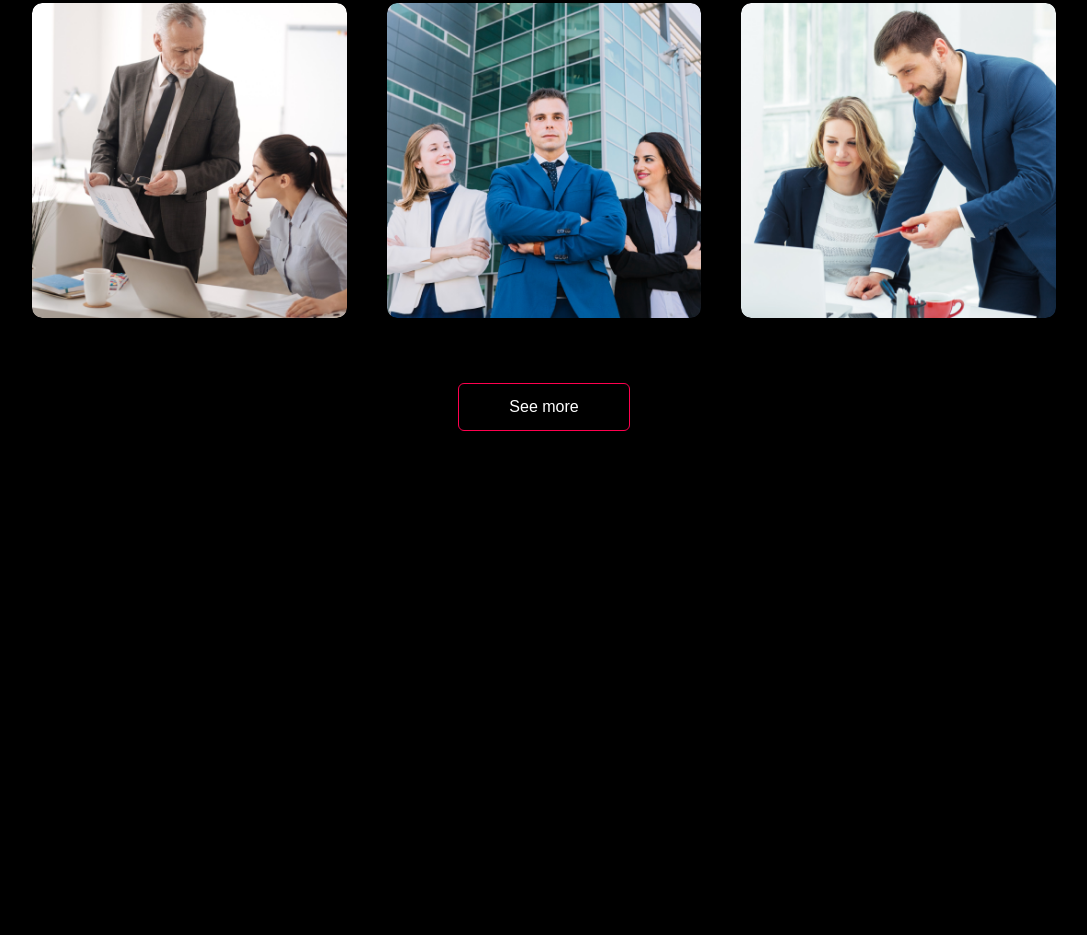
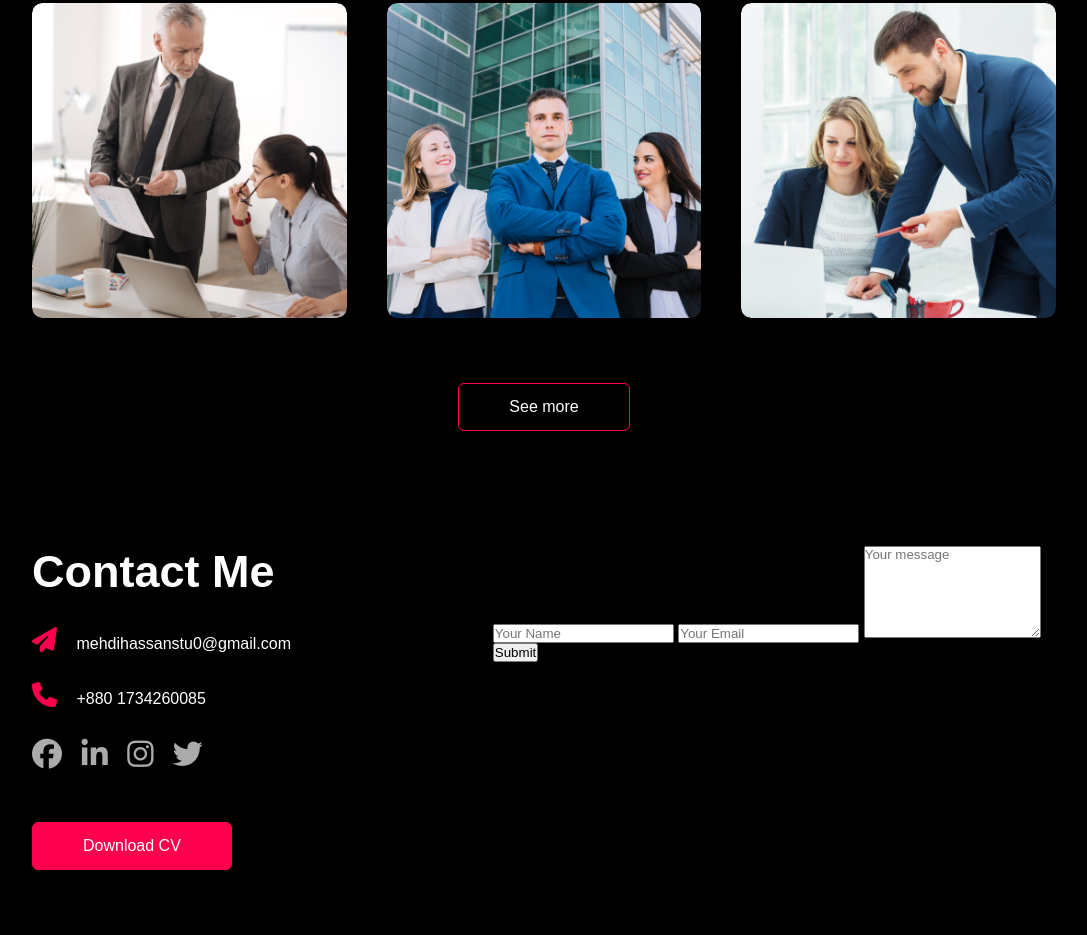
Before and after one commit to mehedi3o/My-portfolio, a plain HTML site: page index.html in a window 1280 px wide. Shown: the part 2135-3070 px from the top of the page, without its empty margins (96-1183 px from the left). Before the commit the page ends 2666 px from the top, so only its background shows below. Drawn offline with Linux system fonts and the light colour scheme.

Commit message:
contact file add

```diff
--- a/index.html
+++ b/index.html
@@ -150,6 +150,37 @@
             <a href="#" class="btn">See more</a>
           </section>
 
+          <!-- contract info -->
+
+          <section id="contact">
+            <div class="container">
+                <div class="row">
+                    <div class="contact-left">
+                        <h1 class="con-sub-title">Contact Me</h1>
+                        <p><i class="fa-solid fa-paper-plane"></i> mehdihassanstu0@gmail.com</p>
+                        <p><i class="fa-solid fa-phone"></i> +880 1734260085</p>
+                        <div class="social-icons">
+                            <a href="#"><i class="fa-brands fa-facebook"></i></a>
+                            <a href=""><i class="fa-brands fa-linkedin-in"></i></a>
+                            <a href=""><i class="fa-brands fa-instagram"></i></a>
+                            <a href=""><i class="fa-brands fa-twitter"></i></a>
+                        </div>
+                        <a href="images/5 mb cv.pdf" download class="btn btn2">Download CV</a>
+
+                    </div>
+                    <div class="contact-right">
+                        <form>
+                            <input type="text" name="name" placeholder="Your Name" required>
+                            <input type="email" name="email" placeholder="Your Email" required>
+                            <textarea name="Message" rows="6" placeholder="Your message"></textarea>
+                            <button type="submit">Submit</button>
+                        </form>
+                    </div>
+                </div>
+            </div>
+
+          </section>
+
 
 
     </main>
--- a/style/style.css
+++ b/style/style.css
@@ -282,4 +282,55 @@ nav ul li a:hover::after{
     border: 1px solid #ff004f;
     text-decoration: none;
     color: #fff;
+    transition: background 0.5s;
  }
+.btn:hover{
+    background: #ff004f;
+}
+
+/* contact information */
+.contact-left{
+    flex-basis: 35%;
+}
+
+.contact-right{
+    flex-basis: 55%;
+}
+.contact-left p{
+    margin-top: 30px;
+
+}
+.contact-left p i{
+    color: #ff004f;
+    margin-right: 15px;
+    font-size: 25px;
+
+}
+.social-icons{
+    margin-top: 30px;
+}
+.social-icons a{
+    text-decoration: none;
+    font-size: 30px;
+    margin-right: 15px;
+    color: #ababab;
+    display: inline-block;
+    transition: transform 0.5s;
+}
+
+.social-icons a:hover{
+    color: #ff004f;
+    transform: translateY(-5px);
+}
+
+
+.con-sub-title{
+    font-size: 45px;
+    font-weight: 600;
+    color: #fff;
+}
+
+.btn.btn2{
+    display: inline-block;
+    background: #ff004f;
+}
```
Also changed, not shown: 1 other file.
